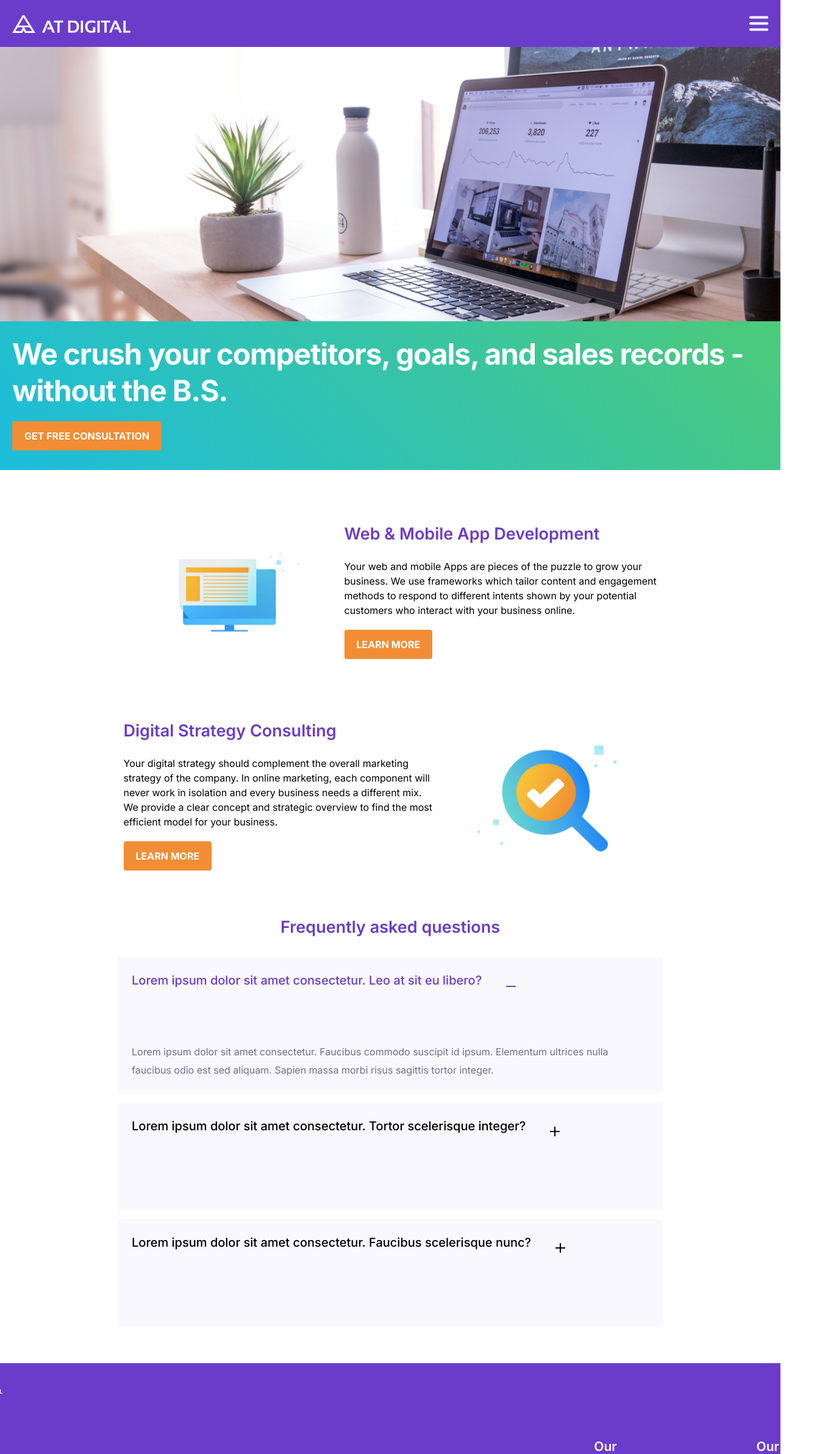
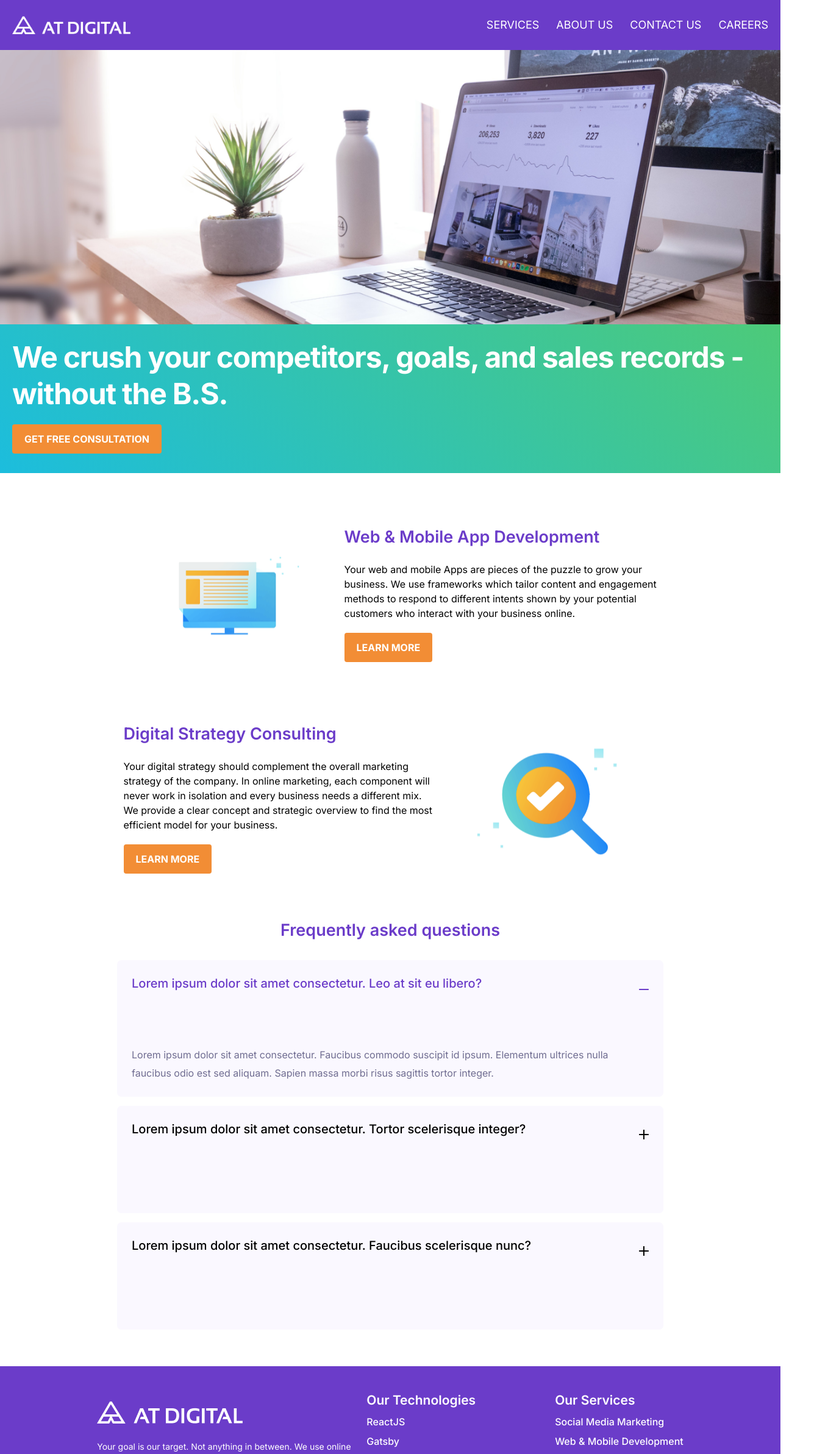
Before and after one commit to Hirukamunasinghe/at-digital-website, a Next.js app: page / in a window 1280 px wide. Shown: the top 2385 px of the page at 61% size, 1358 px wide, since content can reach past the window. Built offline with nearby package versions, Linux system fonts and the light colour scheme.

Commit message:
developed the FAQs section

```diff
--- a/app/(sections)/info.tsx
+++ b/app/(sections)/info.tsx
@@ -61,25 +61,25 @@ const Info = () => {
       <div className="flex flex-col items-center justify-center gap-[28px]">
       <h1 className="text-primary font-semibold text-[27px] text-center md:text-left">Frequently asked questions</h1>
       <div className="flex gap-[15px] flex-col items-center justify-center">
-      <div className="flex flex-col gap-[13px] text-left bg-light-10 px-[24px] py-[24px] rounded-[7px] lg:w-[896px]">
-        <div className="flex gap-[40px]">
+      <div className="flex flex-col gap-[13px] text-left bg-light-10 px-[24px] py-[24px] rounded-[7px] lg:w-[896px] md:w-[686px] sm:w-[334px]">
+        <div className="flex justify-between">
         <h3 className="text-primary font-medium  text-[20px] leading-7">Lorem ipsum dolor sit amet consectetur. Leo at sit eu libero?</h3>
         <img className="py-[12px] pb-[7px] cursor-pointer" src="./assets/minus.png"/>
         </div>
-        <p className="leading-[30px] text-[16px] font-regular text-primary md:text-med-10">
+        <p className="leading-[30px] text-[16px] font-regular text-primary md:text-med-10 ">
         Lorem ipsum dolor sit amet consectetur. Faucibus commodo suscipit id ipsum.
         Elementum ultrices nulla faucibus odio est sed aliquam. Sapien massa morbi risus sagittis
         tortor integer.
         </p>
       </div>
-      <div className="flex flex-col gap-[13px] text-left bg-light-10 px-[24px] py-[24px] rounded-[7px] text-black lg:w-[896px]">
-        <div className="flex gap-[40px]">
+      <div className="flex flex-col gap-[13px] text-left bg-light-10 px-[24px] py-[24px] rounded-[7px] text-black lg:w-[896px] md:w-[686px] sm:w-[334px]">
+        <div className="flex justify-between">
         <h3 className="text-black font-medium text-[20px] leading-7">Lorem ipsum dolor sit amet consectetur. Tortor scelerisque integer?</h3>
         <img className="py-[8px] cursor-pointer" src="./assets/plus.png"/>
         </div>
       </div>
-      <div className="flex flex-col gap-[13px] text-left bg-light-10 px-[24px] py-[24px] rounded-[7px] text-black lg:w-[896px]">
-        <div className="flex gap-[40px]">
+      <div className="flex flex-col gap-[13px] text-left bg-light-10 px-[24px] py-[24px] rounded-[7px] text-black lg:w-[896px] md:w-[686px] sm:w-[334px]">
+        <div className="flex justify-between ">
         <h3 className="text-black font-medium text-[20px] leading-7">Lorem ipsum dolor sit amet consectetur. Faucibus scelerisque nunc?</h3>
         <img className="py-[8px] cursor-pointer" src="./assets/plus.png"/>
         </div>
--- a/app/components/ui/footer.tsx
+++ b/app/components/ui/footer.tsx
@@ -5,14 +5,14 @@ const Footer = () => {
   return (
     <div className='flex flex-col bg-primary text-white'>
       {/* Top section */}
-      <div className='topdiv lg:flex lg:flex-row lg:items-center lg:justify-center lg:gap-[950px] lg:pt-[40px] lg:pr-[60px] lg:pl-[60px]'>
-        <div className='md:pl-4 lg:w-[438px] md:w-[413px] pl-[20px]'>
+      <div className='topdiv lg:flex lg:flex-row lg:items-center lg:justify-center lg:gap-600px lg:pt-[40px] lg:pr-[60px] lg:pl-[60px] xl:flex xl:justify-between'>
+        <div className='md:pl-4 lg:w-[438px] md:w-[413px] pl-[20px] xl:pl-[60px]'>
           <img className='' src='./assets/atlogo.png' alt='Logo' />
           <p className='font-regular text-sm mt-2 pt-[20px]'>
             Your goal is our target. Not anything in between. We use online marketing platforms and tools to achieve single objective - your business results.
           </p>
         </div>
-        <div className='md:flex md:flex-row md:gap-[70px]'>
+        <div className='md:flex md:flex-row md:gap-[70px] xl:pr-[90px]'>
         <div className='pt-8 px-4 md:pt-0 lg:pr-[40px] pl-[20px]'>
           <h2 className='font-semibold text-[21px]'>Our Technologies</h2>
           <div className='pt-2 flex flex-col gap-2 font-medium '>
--- a/app/components/ui/header.tsx
+++ b/app/components/ui/header.tsx
@@ -1,18 +1,56 @@
-import React from 'react'
+"use client";
+import React, { useState, useEffect } from 'react';
 
 const Header = () => {
+  const [windowWidth, setWindowWidth] = useState(window.innerWidth);
+  const [showLinks, setShowLinks] = useState(false); // State to handle link visibility in mobile
+
+  useEffect(() => {
+    const handleResize = () => {
+      setWindowWidth(window.innerWidth);
+    };
+
+    window.addEventListener('resize', handleResize);
+
+    return () => {
+      window.removeEventListener('resize', handleResize);
+    };
+  }, []);
+
+  // Function to toggle link visibility
+  const toggleLinks = () => {
+    setShowLinks(!showLinks);
+  };
+
   return (
     <div className='navbarDiv'>
-      <nav className='flex items-center  px-[20px] py-[26px] justify-between bg-primary text-white h-[77px]'>
-        <div>
-        <img className='h-[30px]' src='./assets/atlogo.png'/>
+      <nav className='flex items-center px-[20px] py-[26px] justify-between bg-primary text-white h-[auto]'>
+        <div className="flex items-center">
+          <img className='h-[30px]' src='./assets/atlogo.png' alt='Logo'/>
+          {windowWidth < 768 && showLinks && ( // Conditionally render links below the logo
+            <ul className='flex flex-col items-left text-lg mt-2 ml-4'> {/* Adjusted margin left for links */}
+              <li><a href=''>SERVICES</a></li>
+              <li><a href=''>ABOUT US</a></li>
+              <li><a href=''>CONTACT US</a></li>
+              <li><a href=''>CAREERS</a></li>
+            </ul>
+          )}
         </div>
-        <div>
-          <img src='./assets/toggle.png'/>
+        <div className='textcontent'>
+          {windowWidth >= 768 ? (
+            <ul className='flex gap-[28px] text-lg'>
+              <li><a href=''>SERVICES</a></li>
+              <li><a href=''>ABOUT US</a></li>
+              <li><a href=''>CONTACT US</a></li>
+              <li><a href=''>CAREERS</a></li>
+            </ul>
+          ) : (
+            <img onClick={toggleLinks} src='./assets/toggle.png' alt='Toggle'/>
+          )}
         </div>
       </nav>
     </div>
-  )
-}
+  );
+};
 
 export default Header;
```
